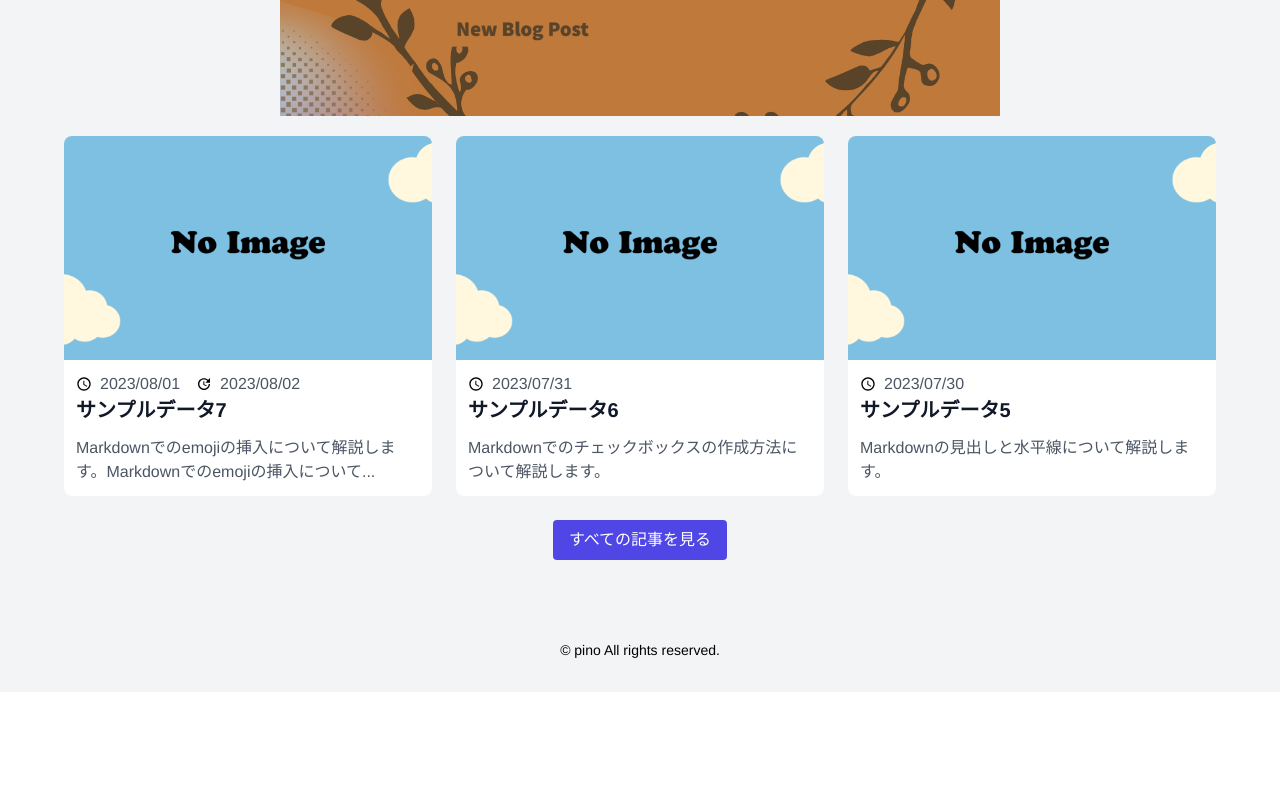
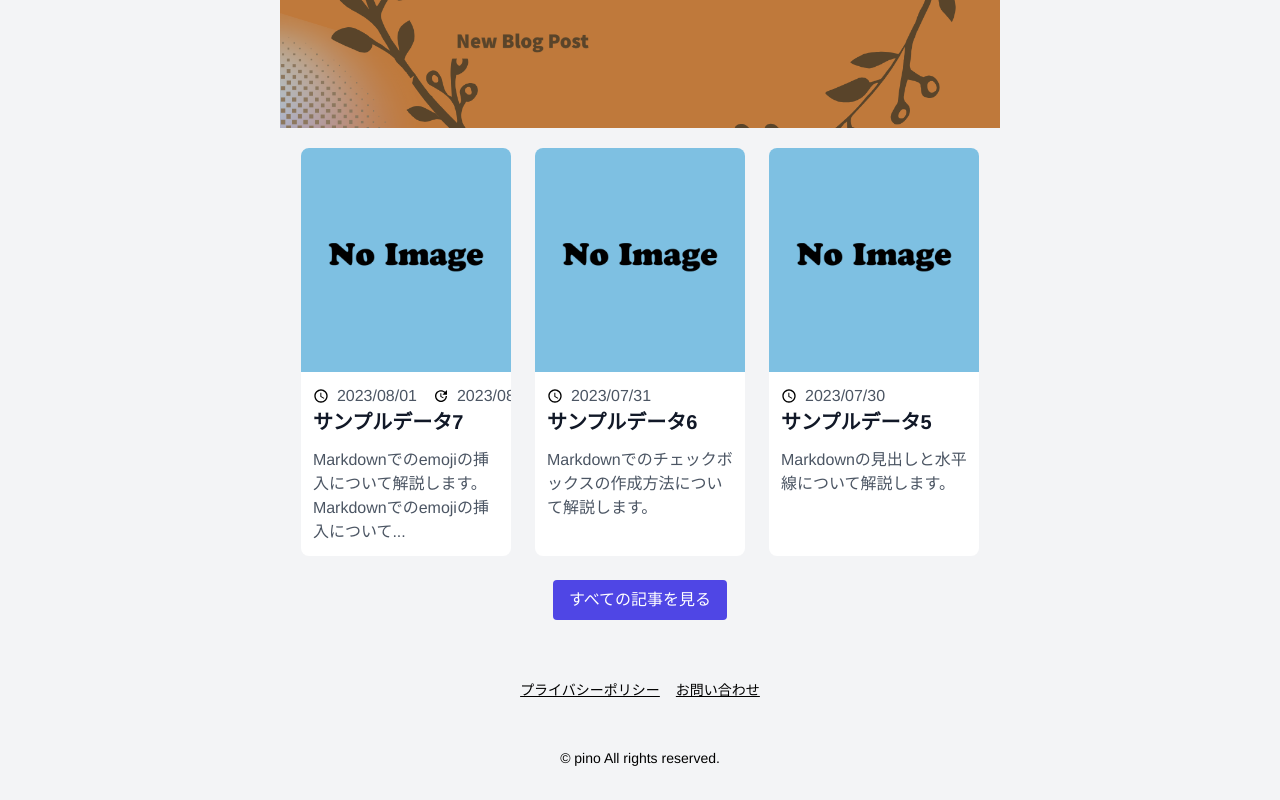
Before and after one commit to 0701pino/blog-sample, a Next.js app in the folder next_app/: page / in a window 1280 px wide. Shown: the part 346-1146 px from the top of the page. Before the commit the page ends 1038 px from the top, so only its background shows below. Built offline with nearby package versions, Linux system fonts and the light colour scheme.

Commit message:
デザイン修正

```diff
--- a/next_app/src/app/layout.tsx
+++ b/next_app/src/app/layout.tsx
@@ -19,7 +19,9 @@ const RootLayout: React.FC<{ children: React.ReactNode }> = ({ children }) => {
       <body>
         <div className="flex flex-col min-h-screen bg-gray-100 ">
           <Header />
-          <main className="flex flex-col items-center flex-1">{children}</main>
+          <main className="m-3 flex flex-col items-center flex-1 ">
+            <div className="w-9/10 md:w-4/5 lg:w-3/5">{children} </div>
+          </main>
           <Footer />
         </div>
       </body>
@@ -46,7 +48,15 @@ export const Header: React.FC = () => {
 export const Footer: React.FC = () => {
   return (
     <footer className="mx-auto max-w-screen-2xl px-4 md:px-8">
-      <div className=" pt-4 sm:pt-10 lg:pt-12">
+      <div className="pt-4 sm:pt-10 lg:pt-12">
+        <div className="flex justify-center space-x-4 mb-4">
+          <Link href="/privacy-policy" className="text-sm underline">
+            プライバシーポリシー
+          </Link>
+          <Link href="/contact" className="text-sm underline">
+            お問い合わせ
+          </Link>
+        </div>
         <div className="py-8 text-center text-sm ">&copy; pino All rights reserved.</div>
       </div>
     </footer>
```
